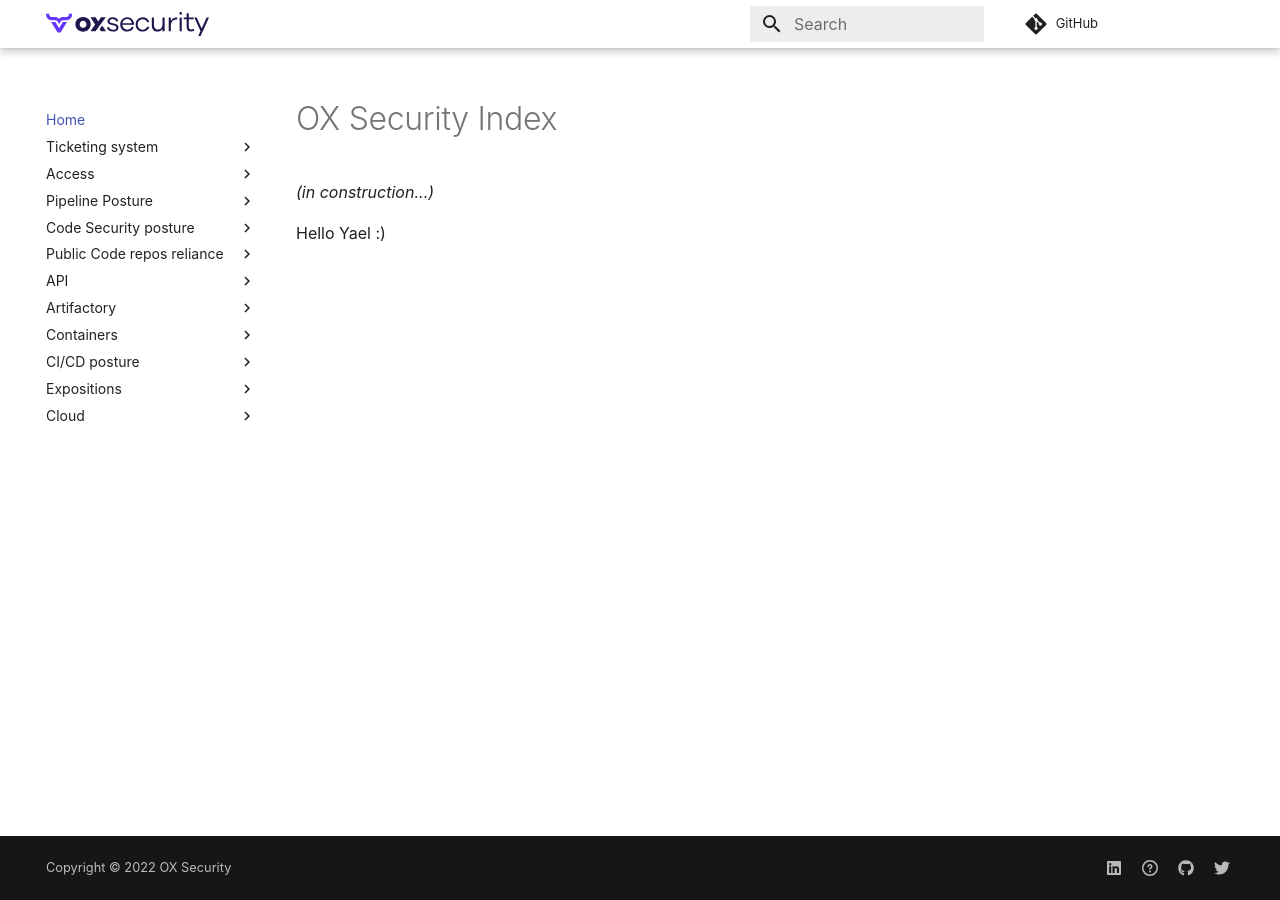
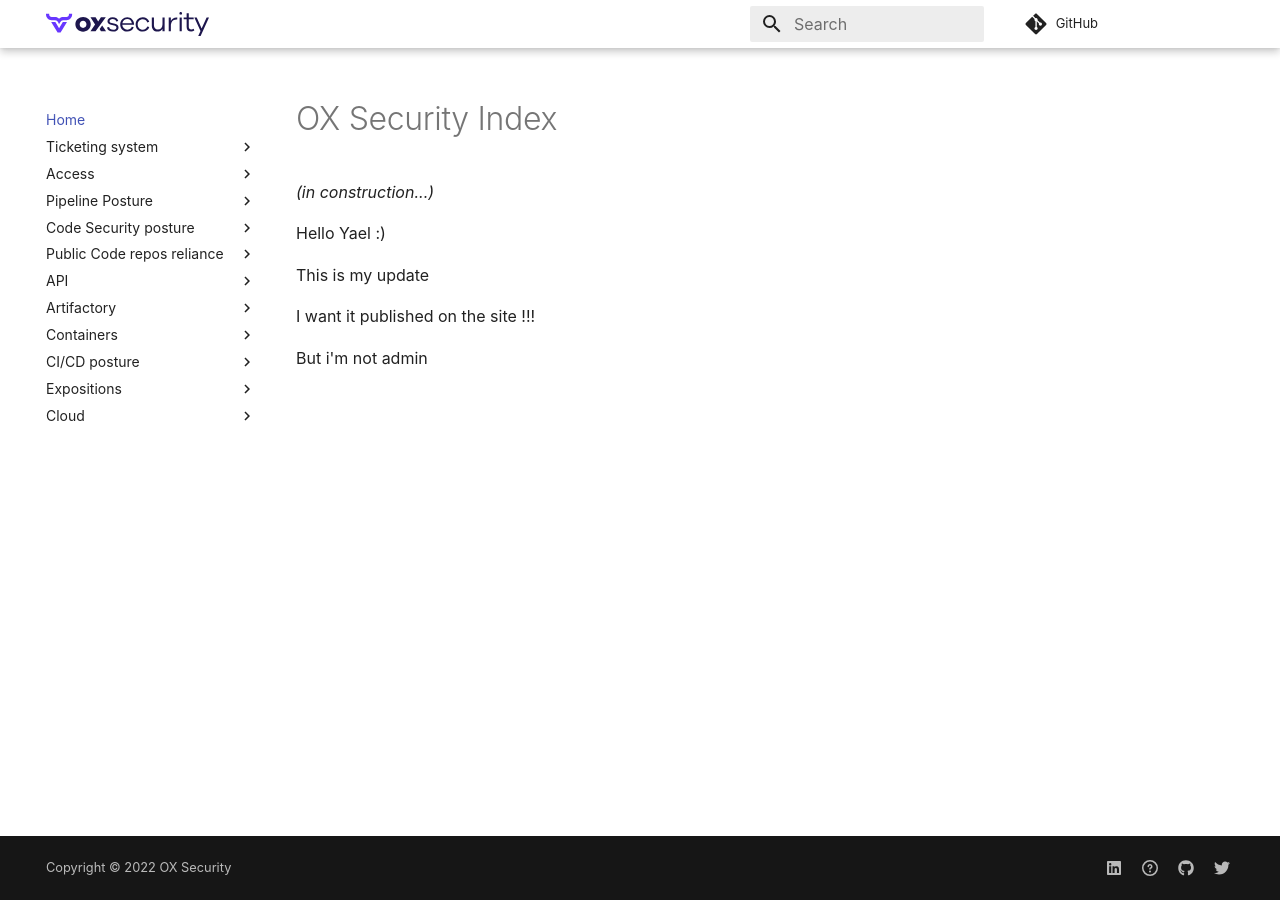
Before and after one commit to oxsecurity/oxsecurity.github.io, an MkDocs documentation site: the page built from docs/index.md, in a window 1280 px wide. Built offline with MkDocs 1.6.1 and Material for MkDocs 9.7.7, drawn with Linux system fonts in a browser that asks for light colours; some web fonts are replaced; comment, search, counter and statistics services are not loaded.

Commit message:
Update index.md

```diff
--- a/docs/index.md
+++ b/docs/index.md
@@ -3,3 +3,9 @@
 _(in construction...)_
 
 Hello Yael :)
+
+This is my update
+
+I want it published on the site !!!
+
+But i'm not admin
```
